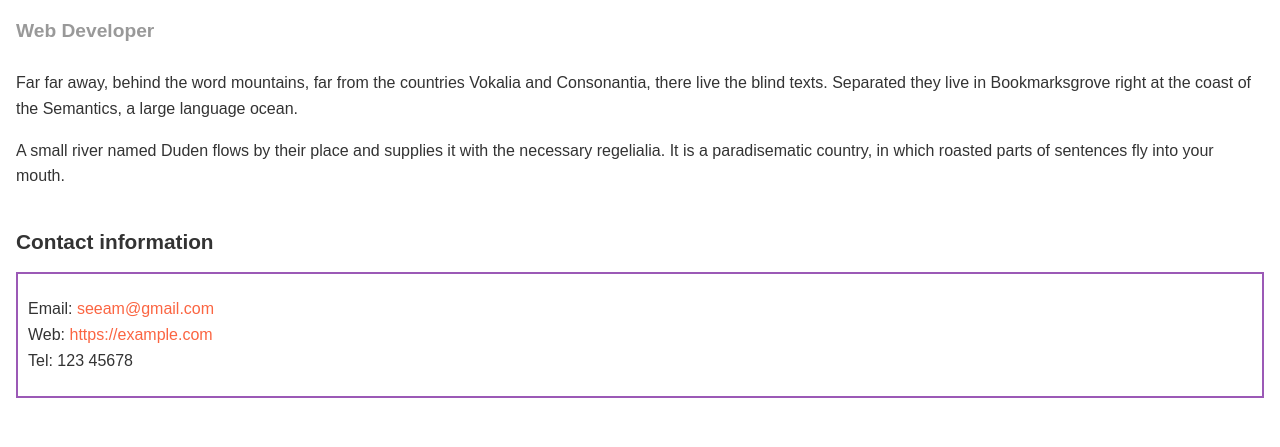
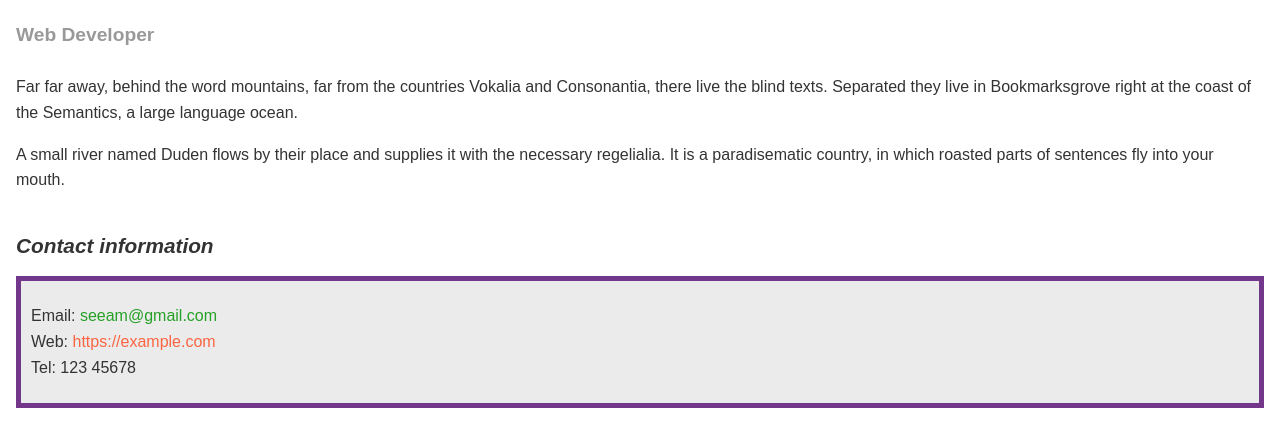
Before and after one commit to seeamsaznan/lab1.io, a plain HTML site: page Assignment 3/Part 1/assignment3_part1.html in a window 1280 px wide. Shown: the part 121-568 px from the top of the page. Drawn offline with Linux system fonts and the light colour scheme.

Commit message:
changed the contact info design

```diff
--- a/Assignment 3/Part 1/assignment3_part1.html
+++ b/Assignment 3/Part 1/assignment3_part1.html
@@ -17,7 +17,7 @@
         color: #d40087; /* Changed to pink header color */
         font-size: 2.5em; /* Increased font size */
         font-family: Georgia, "Times New Roman", Times, serif;
-        border-bottom: 4px dotted #9b59b6; /* Added purple dotted line */
+        border-bottom: 8px dotted #9b59b6; /* Added purple dotted line */
         padding-bottom: 0.3em; /* Added padding below the header */
       }
 
@@ -38,6 +38,11 @@
         font-size: 1.3em; /* Adjusted font size for h2 */
         margin-top: 2em; /* Added margin-top for spacing */
         font-weight: bold;
+        font-style: italic;
+      }
+      a.email:link,
+      a.email:visited {
+        color: rgb(38, 160, 38); /* Green color for email */
       }
 
       ul {
@@ -60,11 +65,13 @@
       }
 
       .contact-info {
-        border: 2px solid #9b59b6; /* Added purple border to the contact info */
+        border: 5.5px solid #72378a; /* Added purple border to the contact info */
         padding: 10px; /* Added padding inside the border */
         margin-top: 1em; /* Added margin-top to separate from the rest */
         font-size: 1em; /* Set font size for contact info */
+        background-color: rgb(235, 235, 235);
       }
+
     </style>
   </head>
 
@@ -89,7 +96,7 @@
       <ul>
         <li>
           Email:
-          <a href="mailto:seeam@gmail.com">seeam@gmail.com</a>
+          <a href="mailto:seeam@gmail.com" class="email">seeam@gmail.com</a>
         </li>
         <li>
           Web:
```
